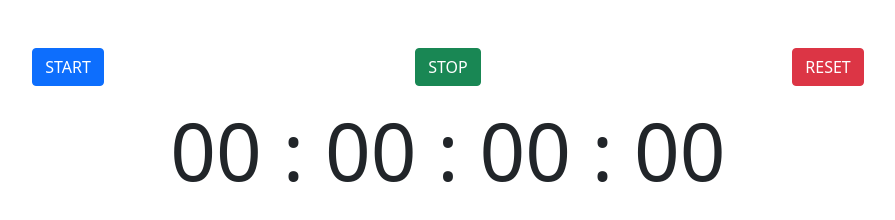
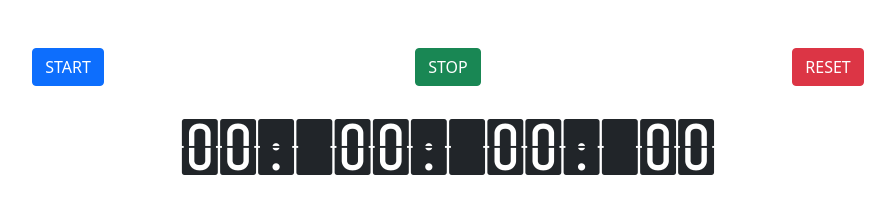
Before and after one commit to markcaf/timing-function, a plain HTML site: page index.html in a window 1280 px wide. Shown: the whole page, without its empty margins (192-1087 px from the left). Drawn offline with nearby package versions, Linux system fonts and the light colour scheme.

Commit message:
change the font for the timer

```diff
--- a/css/style.css
+++ b/css/style.css
@@ -1,8 +1,8 @@
-/* @font-face {
+@font-face {
     font-family: BoardTable;
-    src: url("Skyfont.otf") format("opentype");
+    src: url("../Skyfont.otf") format("opentype");
   }
 
-body {
+#tempo {
     font-family: BoardTable;
-} */
+}
--- a/index.html
+++ b/index.html
@@ -25,11 +25,11 @@
         </div>
 
         <div class="row mt-3">
-            <div class="col-12 text-center display-1">
-                <span class="display-1" id="hours">00 </span>:
-                <span class="display-1" id="minutes">00 </span>:
-                <span class="display-1" id="seconds">00 </span>:
-                <span class="display-1" id="milliseconds">00 </span>
+            <div class="col-12 text-center display-1" id="tempo">
+                <span class="display-1" id="hours">00</span>:
+                <span class="display-1" id="minutes">00</span>:
+                <span class="display-1" id="seconds">00</span>:
+                <span class="display-1" id="milliseconds">00</span>
             </div>
         </div>
     </div>
```
Also changed, not shown: Skyfont.otf (added).
